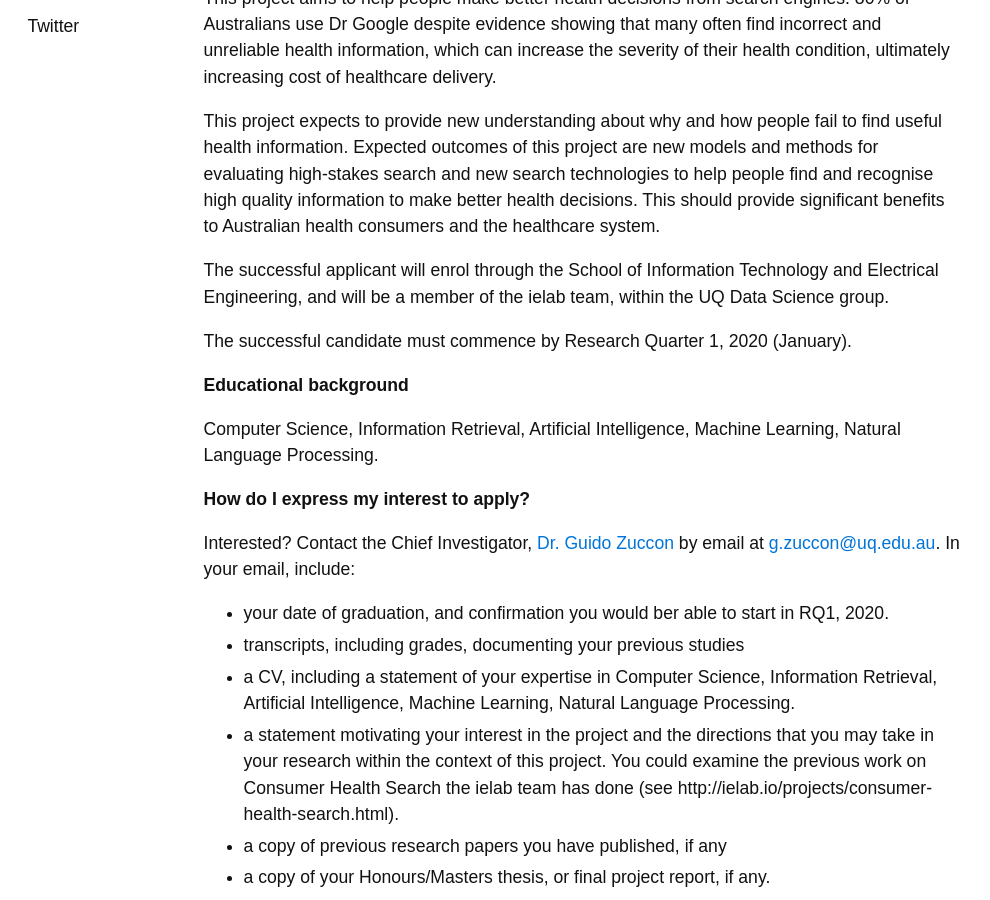
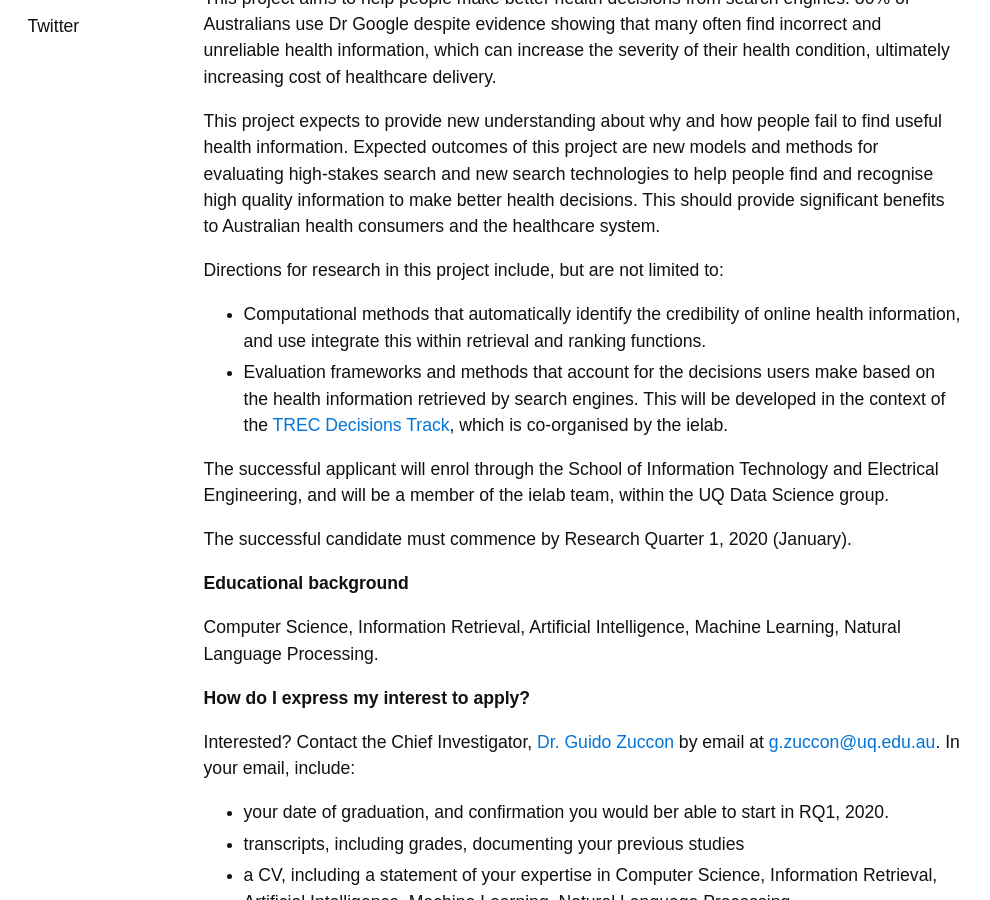
Before and after one commit to ielab/ielab.github.io, a Jekyll site: the page built from _posts/2019-10-03-phd-position-available.md, in a window 1280 px wide and 900 px high, scrolled down 491 px. Shown: the whole window, without its empty margins (159-1149 px from the left). Built offline with Jekyll 4.4.1, drawn with Linux system fonts in a browser that asks for light colours.

Commit message:
Update 2019-10-03-phd-position-available.md

```diff
--- a/_posts/2019-10-03-phd-position-available.md
+++ b/_posts/2019-10-03-phd-position-available.md
@@ -16,6 +16,13 @@ We are recruiting a fully funded PhD student position within the context of the
 This project aims to help people make better health decisions from search engines. 80% of Australians use Dr Google despite evidence showing that many often find incorrect and unreliable health information, which can increase the severity of their health condition, ultimately increasing cost of healthcare delivery.
 
 This project expects to provide new understanding about why and how people fail to find useful health information. Expected outcomes of this project are new models and methods for evaluating high-stakes search and new search technologies to help people find and recognise high quality information to make better health decisions. This should provide significant benefits to Australian health consumers and the healthcare system.
+
+Directions for research in this project include, but are not limited to:
+
+* Computational methods that automatically identify the credibility of online health information, and use integrate this within retrieval and ranking functions.
+* Evaluation frameworks and methods that account for the decisions users make based on the health information retrieved by search engines. This will be developed in the context of the [TREC Decisions Track](https://trec-decision.github.io/), which is co-organised by the ielab.
+
+
 
 The successful applicant will enrol through the School of Information Technology and Electrical Engineering, and will be a member of the ielab team, within the UQ Data Science group.
 
```
